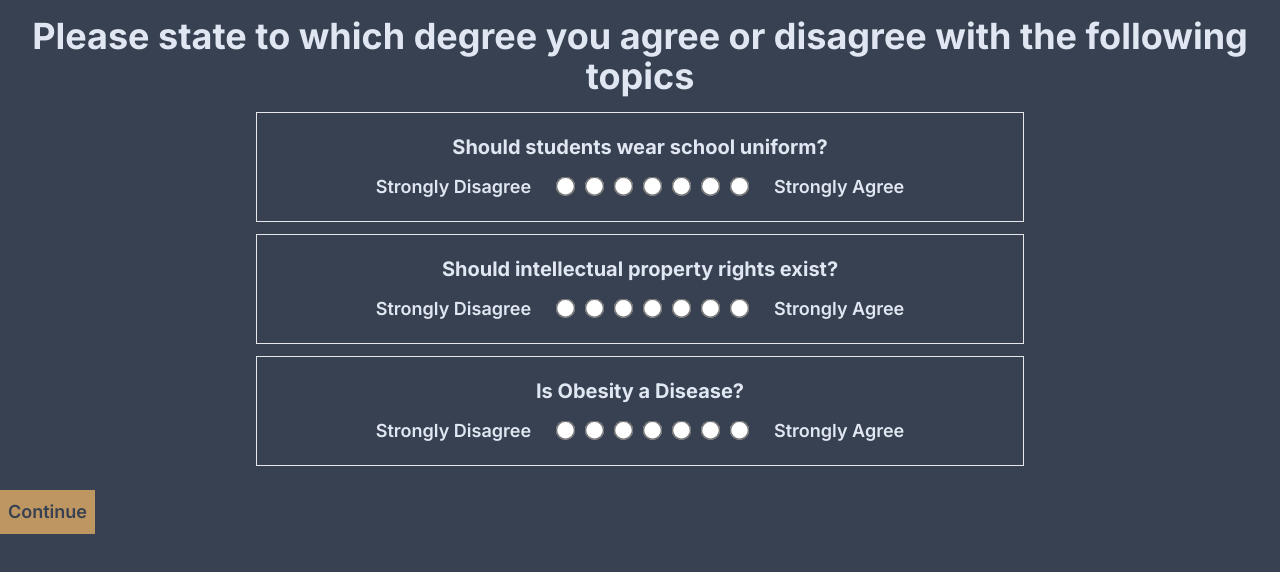
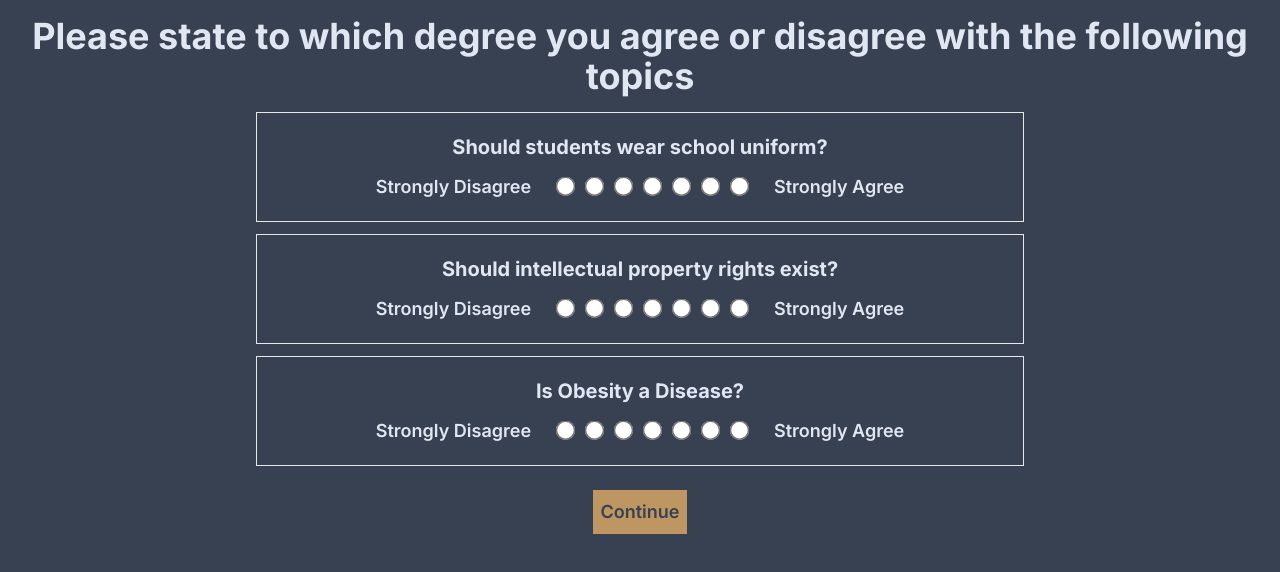
Before and after one commit to FelixHornberger/llmsearchengine-nextjs, a Next.js app: page / in a window 1280 px wide. Both pictures are taken after a click on the button "Start Survey". Shown: the top 572 px of the page. Built offline with nearby package versions, Linux system fonts and the light colour scheme.

Commit message:
Centered PreStudyButton

```diff
--- a/components/buttons/PreStudyButton.jsx
+++ b/components/buttons/PreStudyButton.jsx
@@ -44,19 +44,20 @@ function PreStudyButton() {
           setTaskTopic("Is Obesity a Disease?");
           break;
       }
-      setTime({preStudy: new Date().toLocaleTimeString()})
+      setTime({ preStudy: new Date().toLocaleTimeString() })
       nextPage(1);
     } else {
       setVisbility(true);
     }
   }
+  // This Button needs changes. wraps the row instead of
   return (
-    <>
-      {showUserFeedback && <PreStudyUserFeedback/>}
+    <div className='felx-col text-center'>
+      {showUserFeedback && <PreStudyUserFeedback />}
       <button onClick={() => handleClick()} className="bg-custom-accent p-2 text-custom-accent-text font-semibold mt-3">
         Continue
       </button>
-    </>
+    </div>
   )
 }
 
```
